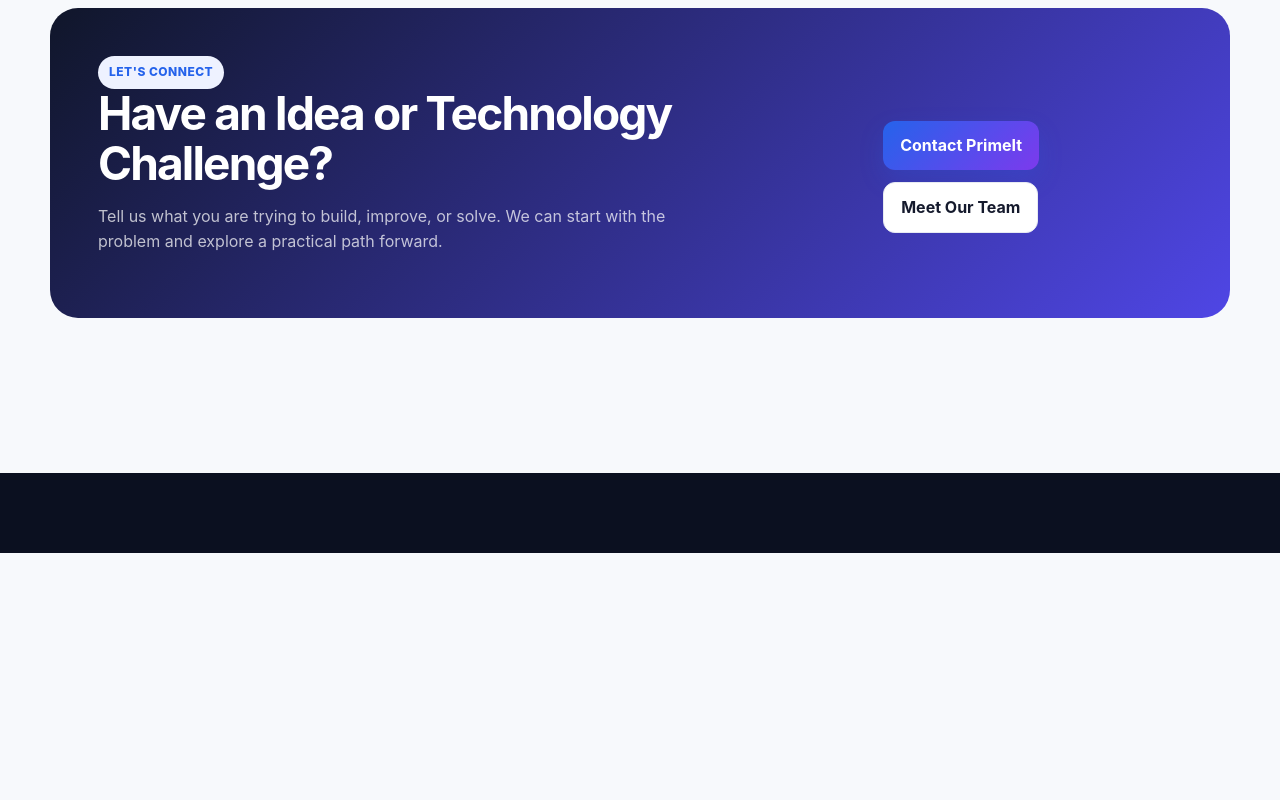
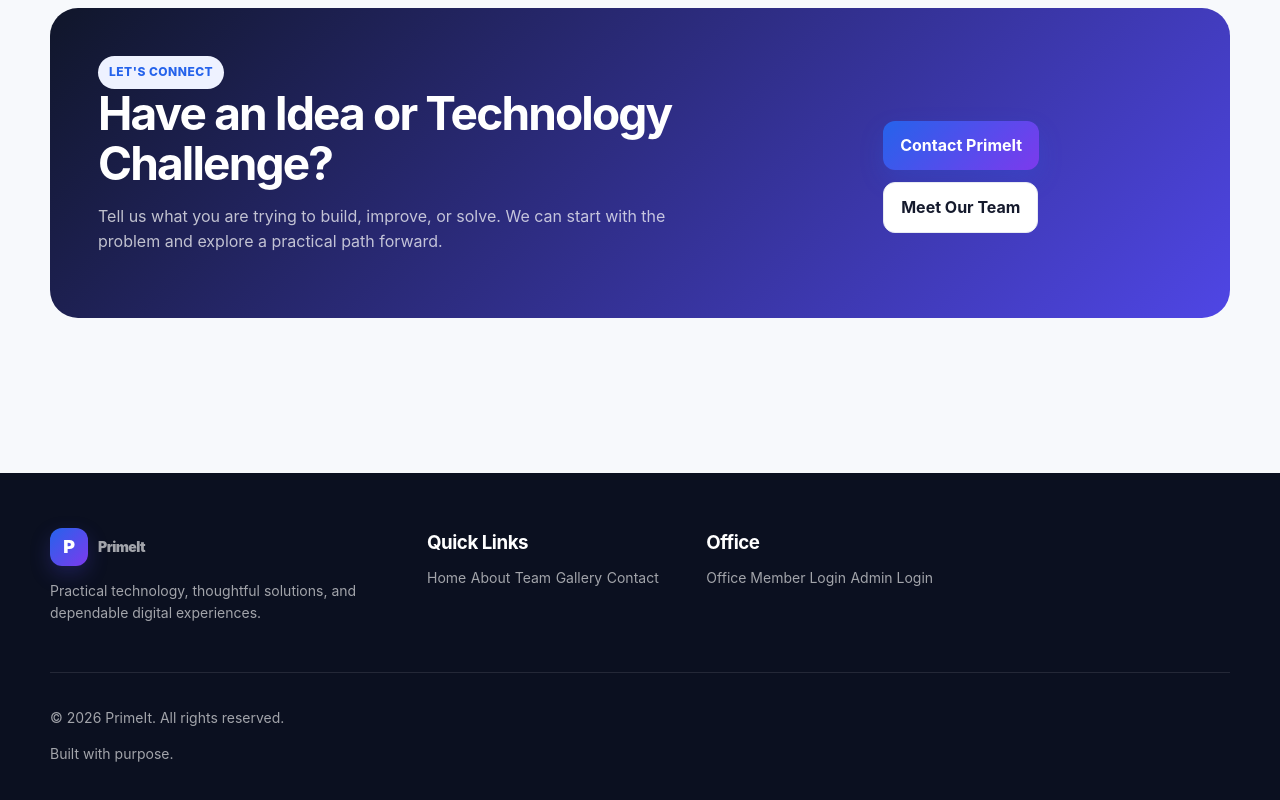
Before and after one commit to Khan-Shahriar/PrimeIT, a website: page public/about.html in a window 1280 px wide. Shown: the part 4593-5393 px from the top of the page. Before the commit the page ends 5146 px from the top, so only its background shows below. Drawn offline with Linux system fonts and the light colour scheme.

Commit message:
Implement About page footer

```diff
--- a/public/about.html
+++ b/public/about.html
@@ -324,9 +324,44 @@
 
   </main>
 
+  <!-- Public Footer -->
   <footer class="public-footer">
     <div class="container">
-      <!-- Footer content will be implemented in Step 10 -->
+      <div class="footer-grid">
+        <div class="footer-brand">
+          <a class="logo" href="index.html" aria-label="PrimeIt Home">
+            <span class="logo-mark" aria-hidden="true"><span>P</span></span>
+            <span>PrimeIt</span>
+          </a>
+          <p>
+            Practical technology, thoughtful solutions, and dependable digital experiences.
+          </p>
+        </div>
+
+        <div>
+          <h3>Quick Links</h3>
+          <nav aria-label="Footer navigation">
+            <a href="index.html">Home</a>
+            <a href="about.html">About</a>
+            <a href="team.html">Team</a>
+            <a href="gallery.html">Gallery</a>
+            <a href="contact.html">Contact</a>
+          </nav>
+        </div>
+
+        <div>
+          <h3>Office</h3>
+          <nav aria-label="Office links">
+            <a href="../member/member-login.html">Office Member Login</a>
+            <a href="../admin/admin-login.html">Admin Login</a>
+          </nav>
+        </div>
+      </div>
+
+      <div class="footer-bottom">
+        <p>&copy; 2026 PrimeIt. All rights reserved.</p>
+        <p>Built with purpose.</p>
+      </div>
     </div>
   </footer>
 
```
